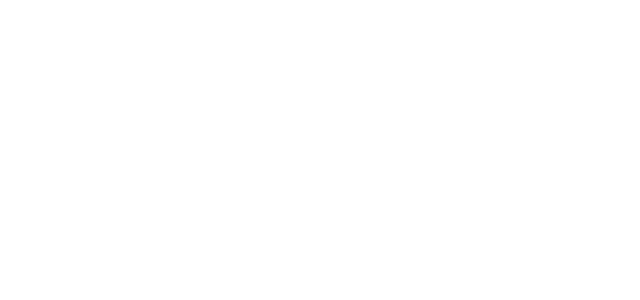
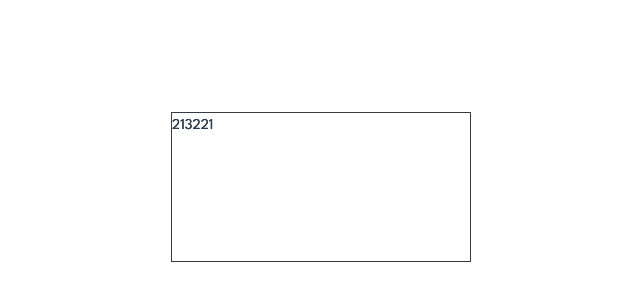
Before and after one commit to erwinmagno101/personal-portfolio, a Vue app: page / in a window 1280 px wide. Shown: the part 3311-3611 px from the top of the page, without its empty margins (564-1204 px from the left). Built offline with nearby package versions, Linux system fonts and the light colour scheme.

Commit message:
Update ExpTimeline.vue

```diff
--- a/src/components/ExpTimeline.vue
+++ b/src/components/ExpTimeline.vue
@@ -10,11 +10,13 @@ onMounted(() => {
     inView(expTimelineRef.value, () => {
         animate(timeline, { background: 'blue' })
         const cancel = scroll(progress => {
+            console.log(progress)
             if (currentY.value === 0) currentY.value = progress.y.current
             let calculatedValue =
                 progress.y.current - currentY.value > -1
                     ? progress.y.current - currentY.value
                     : 0
+            console.log(calculatedValue)
 
             animate(timeline, {
                 height: `${calculatedValue > 100 ? calculatedValue - 100 : calculatedValue}px`,
@@ -29,7 +31,10 @@ onMounted(() => {
 
 <template>
     <div class="container" ref="expTimelineRef">
-        <div class="timeline"></div>
+        <div class="timeline">
+            <div class="exp-block">213221</div>
+            <div class="exp-block">213221</div>
+        </div>
         <!-- <svg width="500" height="20" xmlns="http://www.w3.org/2000/svg">
             <path
                 d="M0 10 Q 25 0, 50 10 T 100 10 T 150 10 T 200 10 T 250 10 T 300 10 T 350 10 T 400 10 T 450 10 T 500 10"
@@ -55,5 +60,15 @@ svg {
     width: 10px;
     height: 10px;
     background-color: red;
+    position: relative;
+}
+
+.exp-block {
+    position: absolute;
+    width: 300px;
+    height: 150px;
+    border: 1px solid var(---secondary);
+    left: 100px;
+    top: 300px;
 }
 </style>
```
